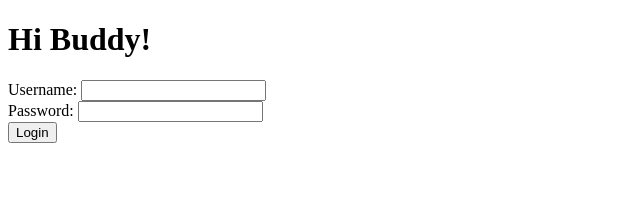
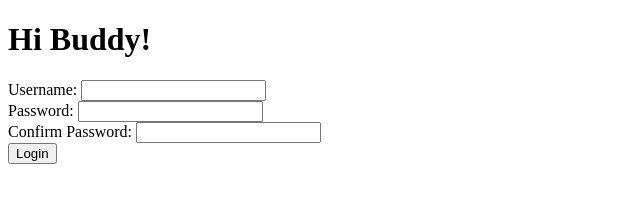
Before and after one commit to harishkariyanna/Team_Employee, a plain HTML site: page index.html in a window 1280 px wide. Shown: the whole page, without its empty margins (0-640 px from the left). Drawn offline with Linux system fonts and the light colour scheme.

Commit message:
addde confirm password feature

```diff
--- a/index.html
+++ b/index.html
@@ -9,11 +9,19 @@
     <h1>Hi Buddy!</h1>
     <form action="/login" method="post">
       <label for="username">Username:</label>
-      <input type="text" id="username" name="username" required>
-      <br>
+      <input type="text" id="username" name="username" required />
+      <br />
       <label for="password">Password:</label>
-      <input type="password" id="password" name="password" required>
-      <br>
+      <input type="password" id="password" name="password" required />
+      <br />
+      <label for="confirm-password">Confirm Password:</label>
+      <input
+        type="password"
+        id="confirm-password"
+        name="confirm-password"
+        required
+      />
+      <br />
       <button type="submit">Login</button>
     </form>
   </body>
```
